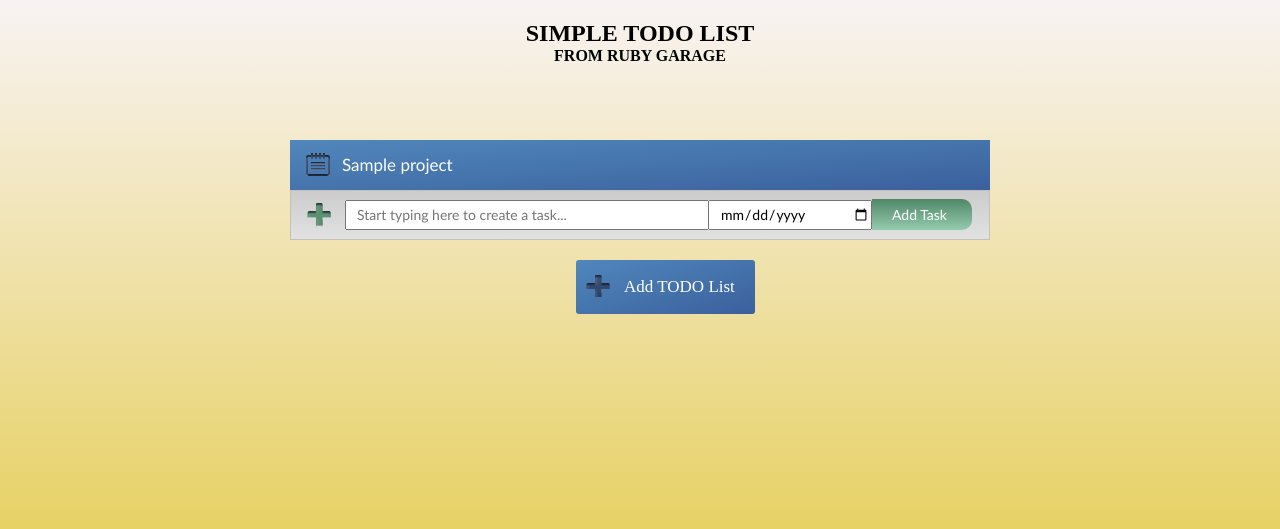
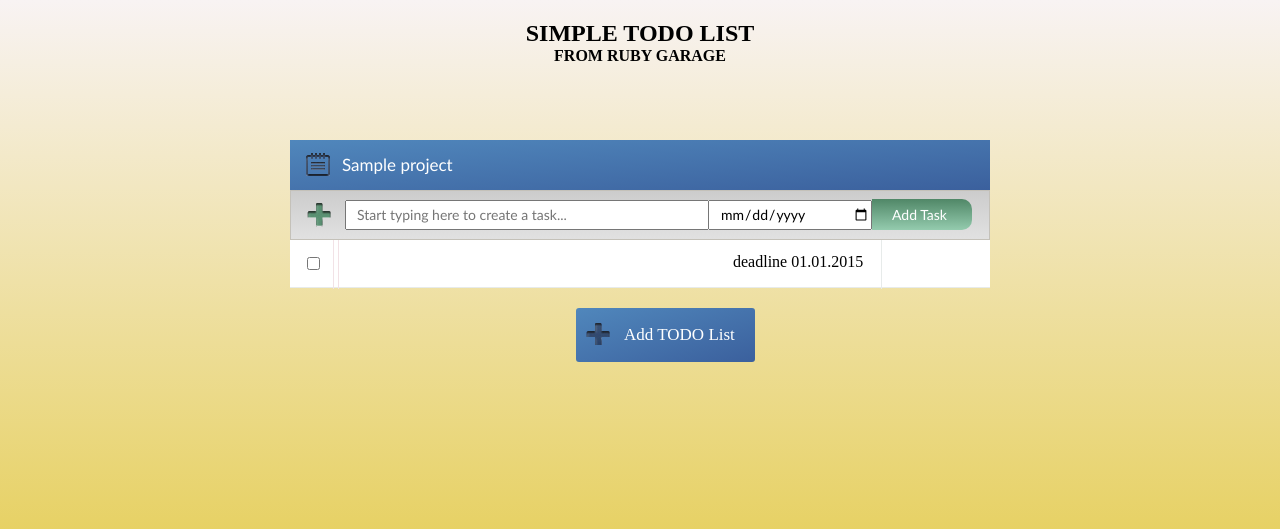
Before and after one commit to eoris/todolist, a Rails app: page / in a window 1280 px wide. Shown: the top 529 px of the page. Run offline with Rails 7, Linux system fonts and the light colour scheme; tables that the repository leaves empty hold one stand-in row (values such as "Sample post"); style sheets or scripts are compiled from the project's sources; some libraries are stand-ins or nearby versions.

Commit message:
rendering tasks done

```diff
--- a/app/assets/stylesheets/home.scss
+++ b/app/assets/stylesheets/home.scss
@@ -140,7 +140,7 @@
   margin: 0;
 }
 
-.task_ul{
+.tasks_ul{
   display: list-item;
   list-style: none;
   width: 700px;
@@ -159,7 +159,7 @@
 
 ul .vertical_lines_1{
   display: block;
-  min-height: 100%;
+  min-height: 49px;
   position: absolute;
   border-right: 1px solid #F2E2E6;
   left: 43px;
@@ -167,7 +167,7 @@
 
 ul .vertical_lines_2{
   display: block;
-  min-height: 100%;
+  min-height: 49px;
   position: absolute;
   border-right: 1px solid #F2E2E6;
   left: 48px;
@@ -175,7 +175,7 @@
 
 ul .vertical_lines_3{
   display: block;
-  min-height: 100%;
+  min-height: 49px;
   position: absolute;
   border-right: 1px solid #E7EBEA;
   left: 591px;
--- a/app/views/projects/_project.html.erb
+++ b/app/views/projects/_project.html.erb
@@ -26,4 +26,8 @@
   <% end %>
 </div>
 
+<ul class="tasks_ul">
+  <%= render @project.tasks %>
+</ul>
+
 </div>
--- a/app/views/tasks/_task.html.erb
+++ b/app/views/tasks/_task.html.erb
@@ -0,0 +1,23 @@
+      <li class="vertical_lines_1"></li>
+      <li class="vertical_lines_2"></li>
+      <li class="vertical_lines_3"></li>
+
+      <li>
+        <div class="task_block">
+          <div class="task_checkbox">
+            <input class="checkbox" type="checkbox">
+          </div>
+          <div class="task_name">
+            <span class="task_entered_name"><%= I18n.t('tasks.title', task_name: task.title) %></span>
+            <span class="task_deadline_name">deadline</span>
+            <span class="task_deadline_date">01.01.2015</span>
+          </div>
+          <div class="task_img">
+            <%= image_tag("list_arrow.png", class: "arrow_list_img") %>
+            <%= image_tag("list_line.png", class: "line_list_img") %>
+            <%= image_tag("list_pen.png", class: "pen_list_img") %>
+            <%= image_tag("list_line.png", class: "line_list_img") %>
+            <%= image_tag("list_trash.png", class: "trash_list_img") %>
+          </div>
+        </div>
+      </li>
--- a/app/views/tasks/create.js.erb
+++ b/app/views/tasks/create.js.erb
@@ -0,0 +1 @@
+$("<%= escape_javascript(render @task) %>").appendTo(".tasks_ul");
--- a/config/locales/en.yml
+++ b/config/locales/en.yml
@@ -21,3 +21,5 @@
 en:
   projects:
     title: "%{project_name}"
+  tasks:
+    title: "%{task_name}"
```
Also changed, not shown: 1 other file.
